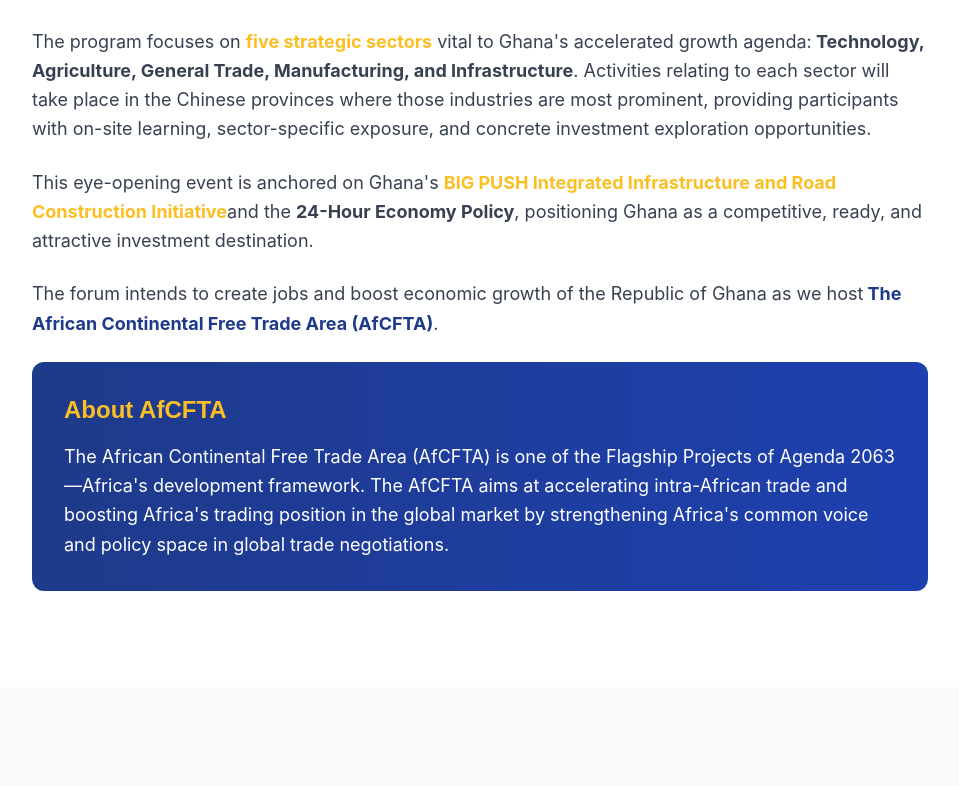
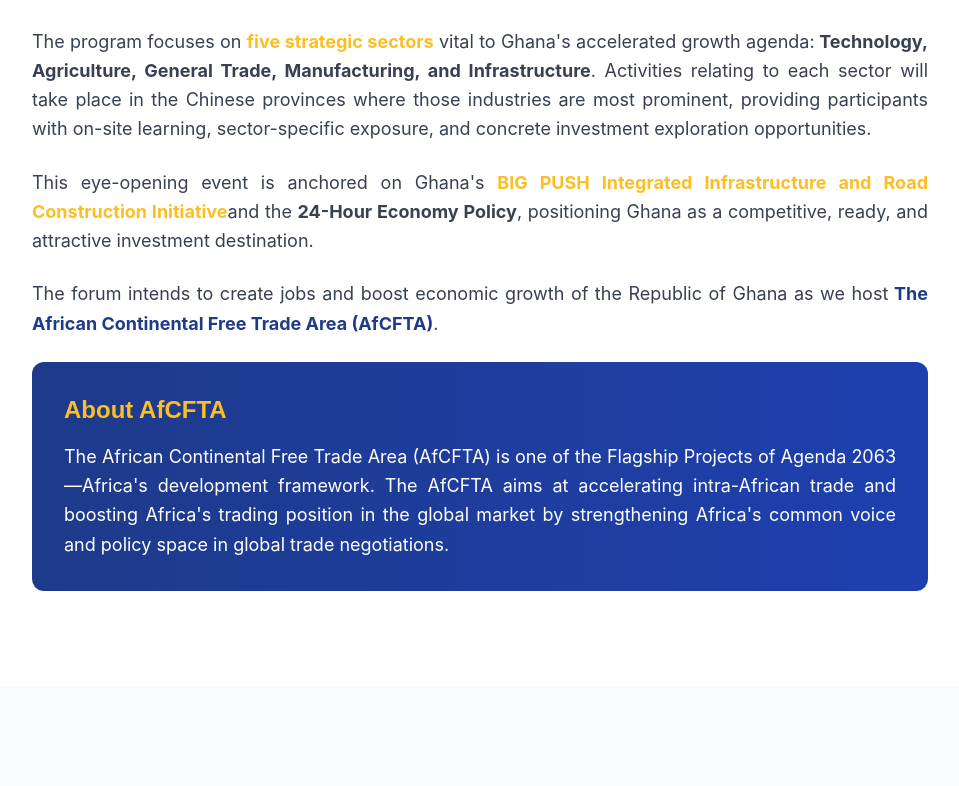
Before and after one commit to benardgomashie/romsjglobaltech, a Next.js app: page /bifor2026 in a window 1280 px wide. Shown: the part 1193-1979 px from the top of the page, without its empty margins (160-1119 px from the left). Built offline with nearby package versions, Linux system fonts and the light colour scheme.

Commit message:
Add text justification to BiFor 2026 page

```diff
--- a/app/bifor2026/page.tsx
+++ b/app/bifor2026/page.tsx
@@ -164,7 +164,7 @@
             </h2>
             <div className="w-24 h-1 bg-golden mx-auto mb-12"></div>
 
-            <div className="space-y-6 text-lg text-gray-700 leading-relaxed">
+            <div className="space-y-6 text-lg text-gray-700 leading-relaxed text-justify">
               <p>
                 <strong className="text-royal-blue">BiFor 2026</strong> is a High-Level China–Ghana Business Conference and Investment Exchange Program
                 organized by <strong className="text-golden"> ROMSJ GLOBAL TECH</strong> in close collaboration with the
@@ -195,7 +195,7 @@
 
               <div className="bg-gradient-to-r from-royal-blue to-navy p-8 rounded-xl text-white my-8">
                 <h3 className="text-2xl font-bold text-golden mb-4">About AfCFTA</h3>
-                <p>
+                <p className="text-justify">
                   The African Continental Free Trade Area (AfCFTA) is one of the Flagship Projects of Agenda 2063—Africa's development framework.
                   The AfCFTA aims at accelerating intra-African trade and boosting Africa's trading position in the global market
                   by strengthening Africa's common voice and policy space in global trade negotiations.
```
